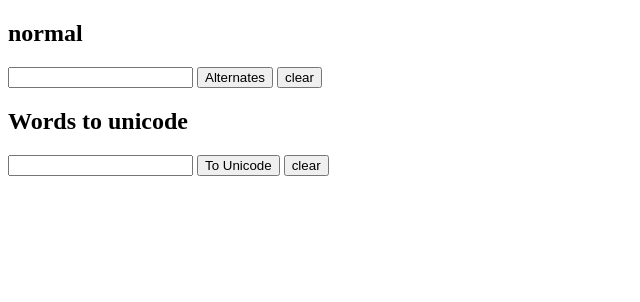
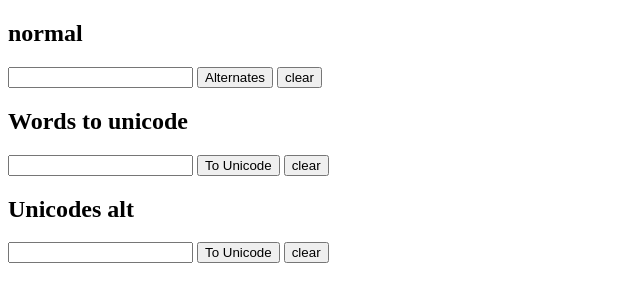
Before and after one commit to marwilc/marwilc.github.io, a plain HTML site: page index.html in a window 1280 px wide. Shown: the whole page, without its empty margins (0-640 px from the left). Drawn offline with Linux system fonts and the light colour scheme.

Commit message:
unicodes

```diff
--- a/index.html
+++ b/index.html
@@ -34,6 +34,16 @@
         </div>
     </div>
 
+    <div>
+        <h2>Unicodes alt</h2>
+        <input id="input3" type="text" name="Text">
+        <button onclick="unicodesAlt()">To Unicode</button>
+        <button onclick="limpiar3()">clear</button>
+        <div id="output3">
+
+        </div>
+    </div>
+
 </body>
 
 </html>
--- a/main.js
+++ b/main.js
@@ -273,6 +273,51 @@ function arrayToString(arr) {
     return str.replace(/\,/g, " ");
 }
 
+//----------------------------------------
+function unicodesAlt() {
+
+    let input = document.getElementById('input3').value;
+    let arraySubstring = input.split(" ");
+
+    let letters = data2.responseJSON;
+
+    let Json = {
+        'arrays': []
+    };
+    Json.arrays = new Array(arraySubstring.length);
+    for (let i = 0; i < arraySubstring.length; i++) {
+
+        console.log(input[i]);
+
+        let object = letters.find(x => x.name === arraySubstring[i]);
+        console.log(object);
+        let alt = object.alternates;
+        if (alt.length > mayor) {
+            mayor = alt.length;
+        }
+        Json.arrays[i] = alt;
+    }
+
+    // imprimimos los resultados
+    for (let i = 0; i < mayor; i++) {
+        for (let j = 0; j < Json.arrays.length; j++) {
+            // let rand1 = getRandomInt(mayor, 0);
+            // let rand2 = getRandomInt(mayor, 0);
+            let item = Json.arrays[j][i];
+            if (item !== undefined) {
+                document.getElementById('output3').innerHTML += `${item} `;
+            } else {
+                document.getElementById('output3').innerHTML += `${Json.arrays[j][0]} `;
+            }
+
+        }
+
+        // imprimimos un salto de linea para cada iteracion
+        document.getElementById('output3').innerHTML += '<br>';
+    }
+
+}
+
 
 //var jsonArray = getArrResult(["unicode", "unicodeTow", "unicodeThree"], [10, 20], [100, 200, 300]);
 //var value = arrayToString(jsonArray);
```
